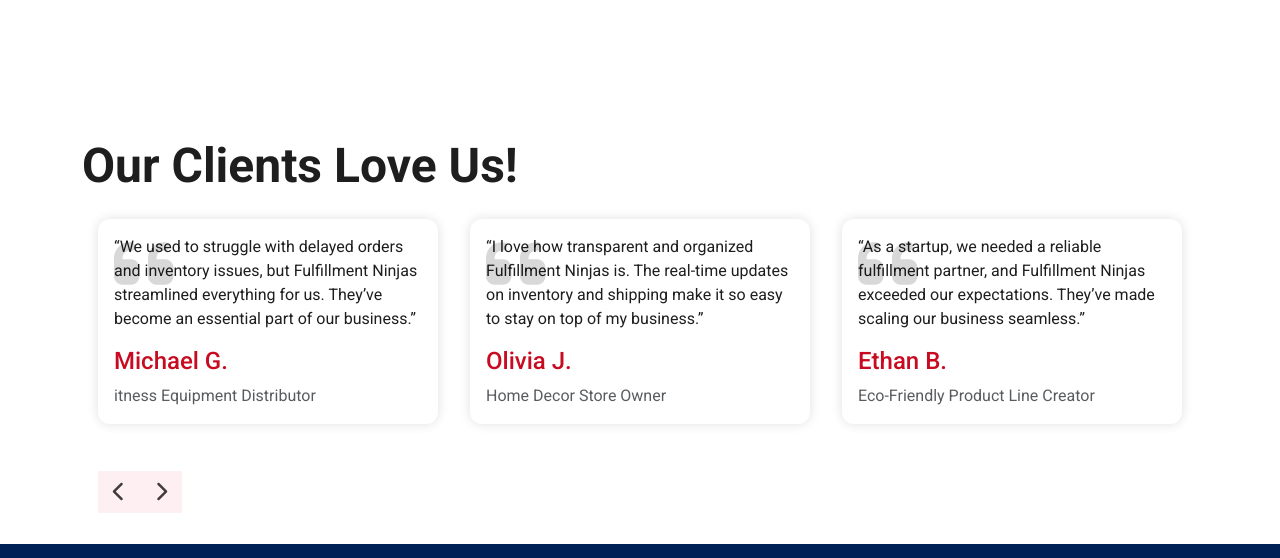
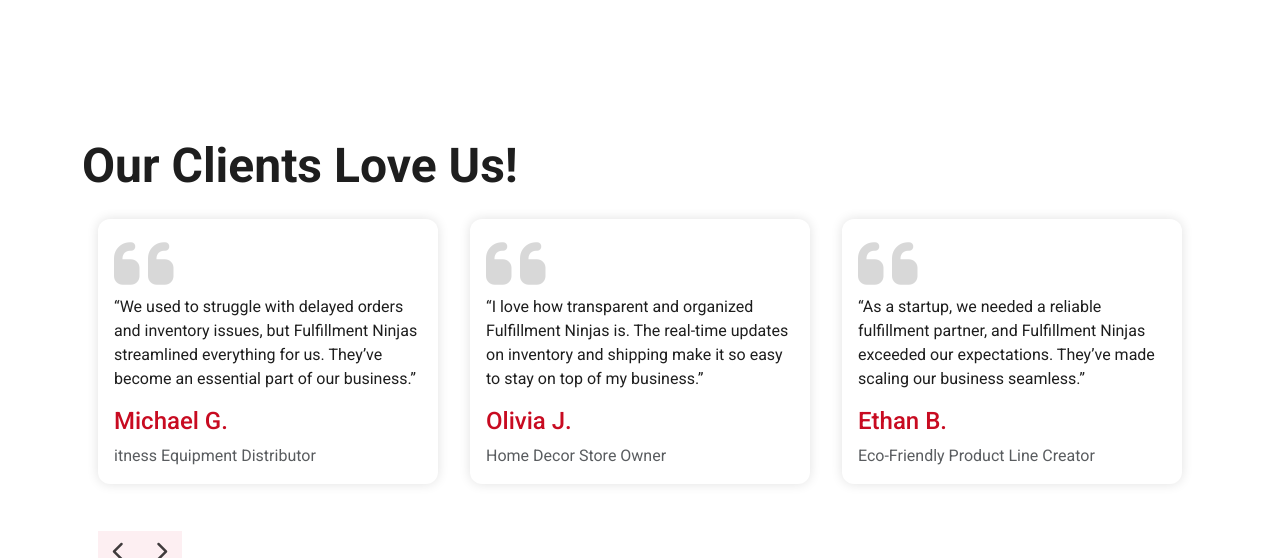
Before and after one commit to chetanrr/fulfillmentninjas.com, a PHP site: page / in a window 1280 px wide. Shown: the part 5942-6500 px from the top of the page. Run offline with PHP 8.4, Linux system fonts and the light colour scheme; some libraries are stand-ins or nearby versions.

Commit message:
Slider structure changed

```diff
--- a/css/style.css
+++ b/css/style.css
@@ -207,6 +207,9 @@ h2 {
     font-size: 68px;
     color: #000;
     opacity: 0.15;
+}
+.testimonials aside p {
+    padding-top:60px;
 }
 .testimonials .slick-arrow, .customer-review-slider .slick-arrow {
     right: auto;
```
